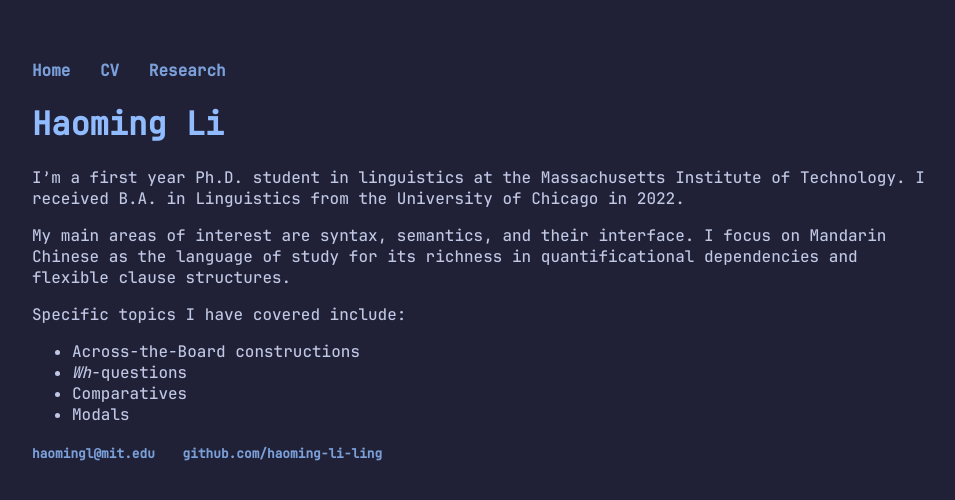
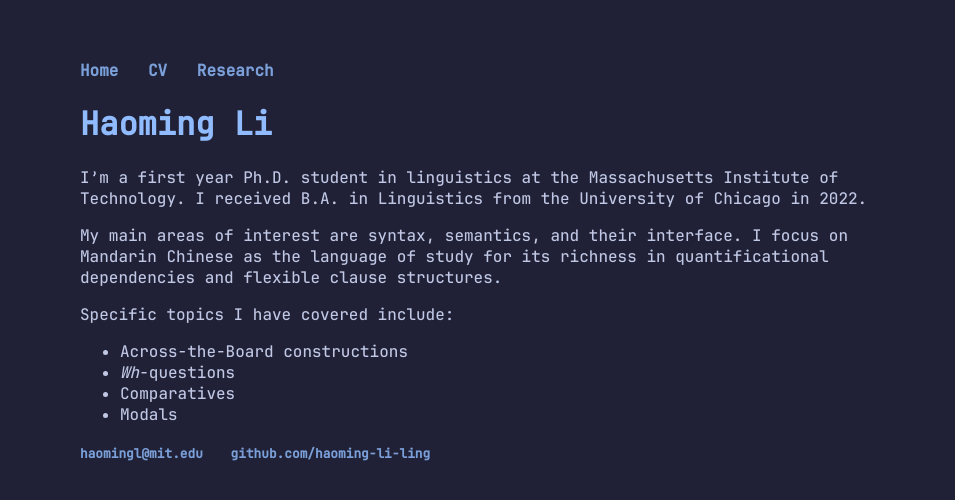
Before and after one commit to haoming-li-ling/haoming-li-ling.github.io, a Jekyll site: the page built from index.md, in a window 1280 px wide. Shown: the top 500 px of the page, without its empty margins (160-1115 px from the left). Built offline with Jekyll 4.4.1, drawn with Linux system fonts in a browser that asks for light colours.

Commit message:
px instead of pt

```diff
--- a/css/main.css
+++ b/css/main.css
@@ -51,8 +51,8 @@
 body {
   margin: 60px auto;
   width: 70%;
-  min-width: 300pt;
-  max-width: 800pt;
+  min-width: 400px;
+  max-width: 800px;
 }
 nav ul {
   padding: 0px;
```
